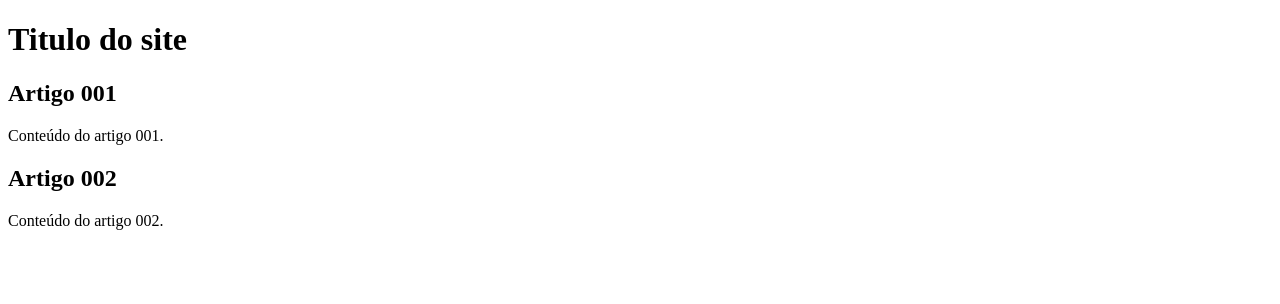
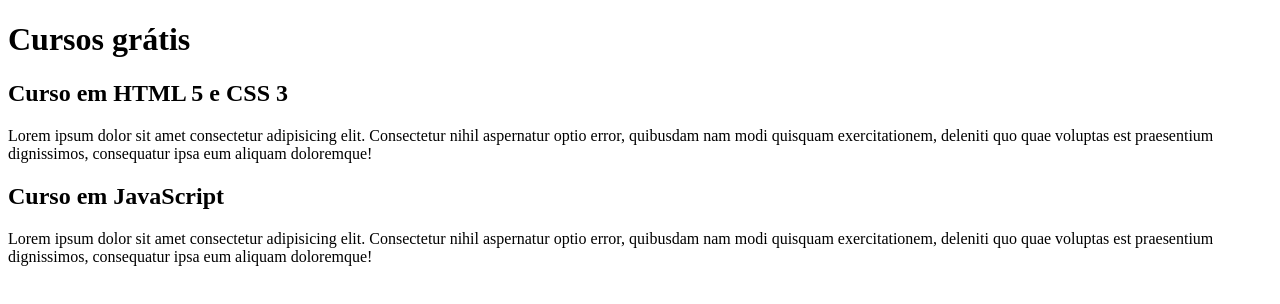
Before and after one commit to HenriqueCostaES/Projeto-site, a plain HTML site: page index.html in a window 1280 px wide. Drawn offline with Linux system fonts and the light colour scheme.

Commit message:
inicio do conteudo

```diff
--- a/index.html
+++ b/index.html
@@ -3,20 +3,20 @@
 <head>
     <meta charset="UTF-8">
     <meta name="viewport" content="width=device-width, initial-scale=1.0">
-    <title>Titulo do site</title>
+    <title></title>
 </head>
 <body>
     <main>
         <header>
-            <h1>Titulo do site</h1>
+            <h1>Cursos grátis</h1>
         </header>
         <article>
-            <h2>Artigo 001</h2>
-            <p>Conteúdo do artigo 001.</p>
+            <h2>Curso em HTML 5 e CSS 3</h2>
+            <p>Lorem ipsum dolor sit amet consectetur adipisicing elit. Consectetur nihil aspernatur optio error, quibusdam nam modi quisquam exercitationem, deleniti quo quae voluptas est praesentium dignissimos, consequatur ipsa eum aliquam doloremque!</p>
         </article>
         <article>
-            <h2>Artigo 002</h2>
-            <p>Conteúdo do artigo 002.</p>
+            <h2>Curso em JavaScript</h2>
+            <p>Lorem ipsum dolor sit amet consectetur adipisicing elit. Consectetur nihil aspernatur optio error, quibusdam nam modi quisquam exercitationem, deleniti quo quae voluptas est praesentium dignissimos, consequatur ipsa eum aliquam doloremque!</p>
         </article>
     </main>
 </body>
```
